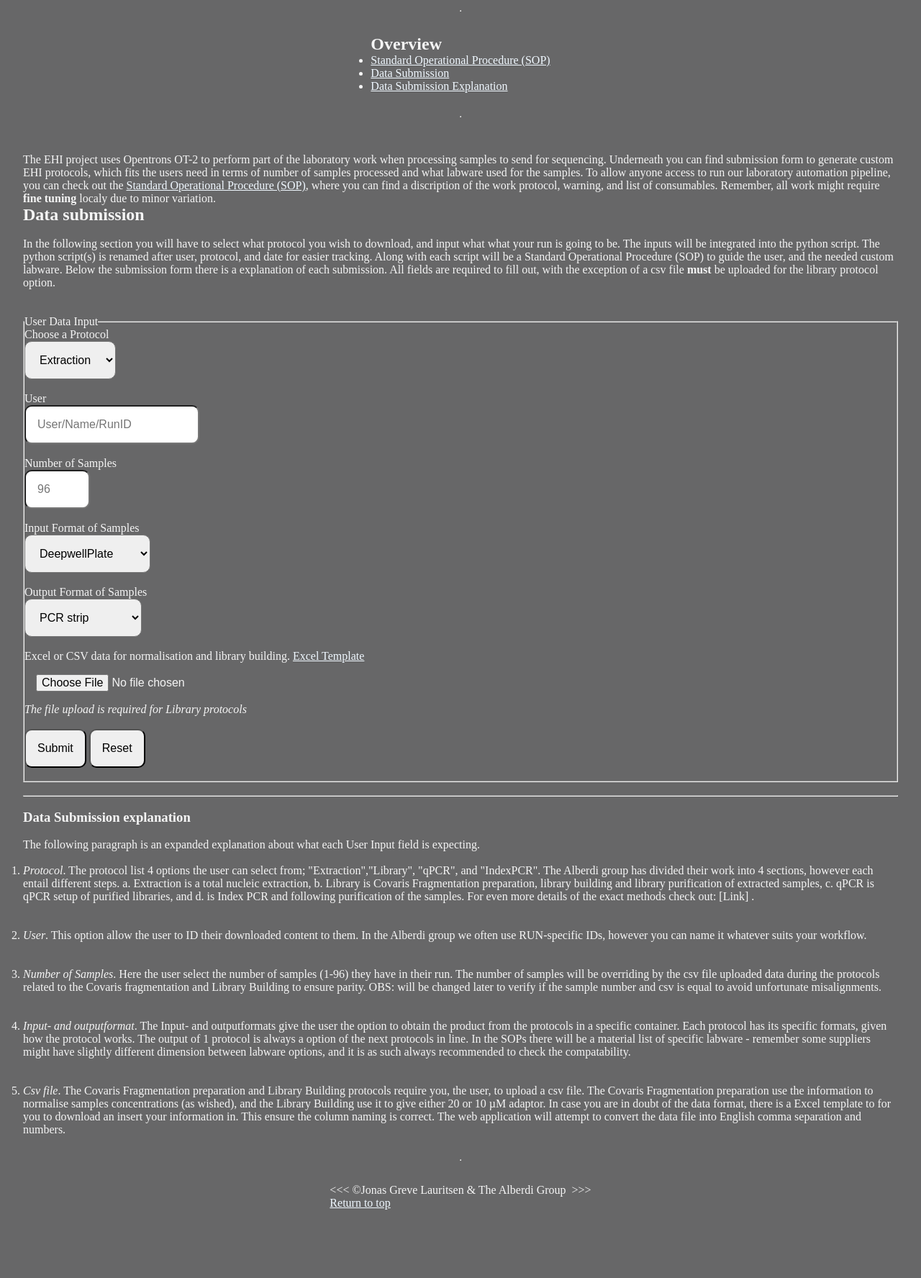
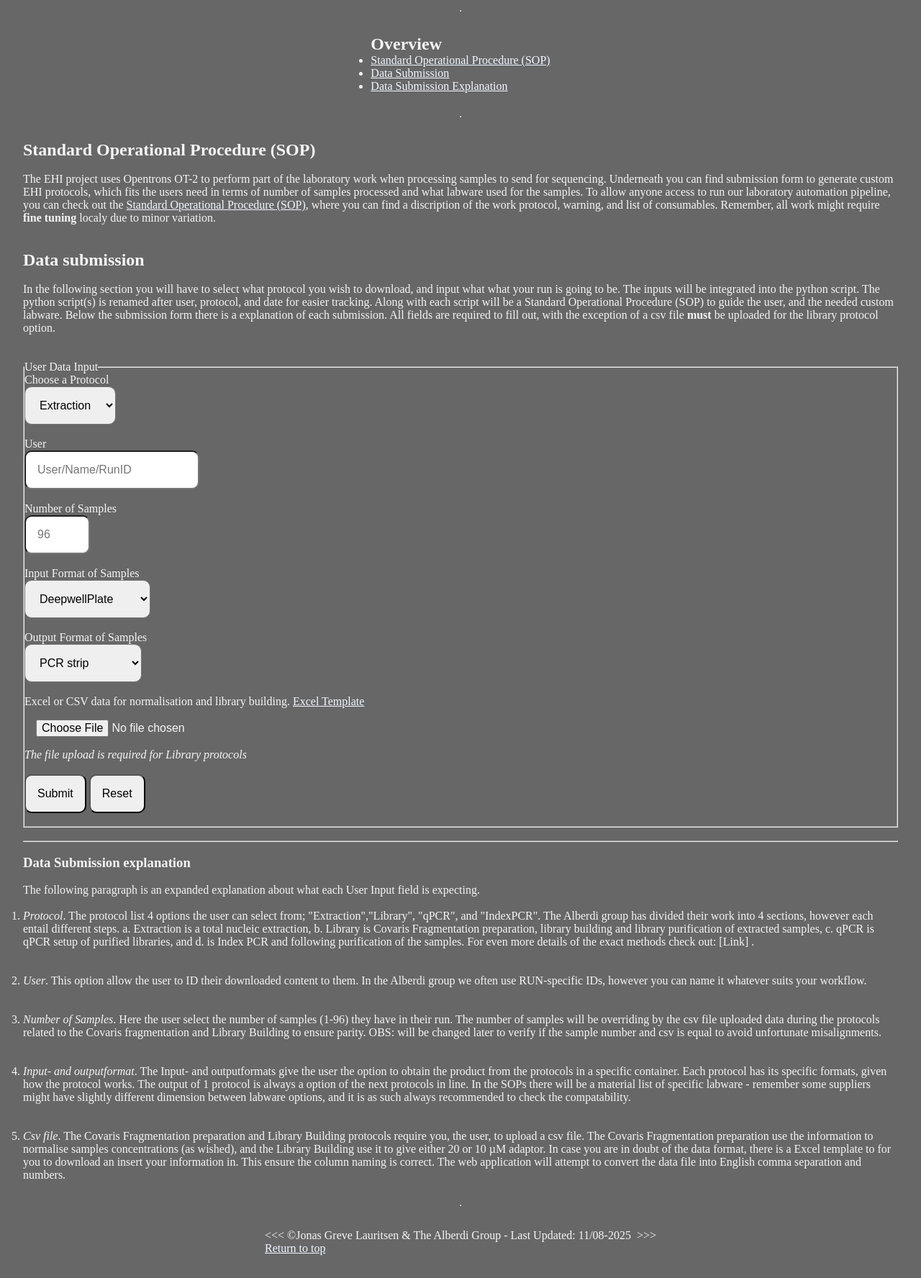
Before and after one commit to KU-JonasL/OT2_Website, a Flask app: page / in a window 1280 px wide. Shown: the part 295-2071 px from the top of the page at 72% size. Before the commit the page ends 1976 px from the top, so only its background shows below. Run offline with Flask 3, Linux system fonts and the light colour scheme.

Commit message:
Corrected webpage SOP segments

```diff
--- a/template/index.html
+++ b/template/index.html
@@ -32,7 +32,7 @@
     <nav aria-label="primary-navigation">
         <h2>Overview</h2>
         <ul>
-            <li><a href="SOP">Standard Operational Procedure (SOP)</a></li>
+            <li><a href="#SOP">Standard Operational Procedure (SOP)</a></li>
             <li><a href="#Datasubmission">Data Submission</a></li>
             <li><a href="#Explanation">Data Submission Explanation</a></li>
         </ul>
@@ -44,9 +44,13 @@
 
         <article>
             <section id="SOP">
+                <h2>Standard Operational Procedure (SOP)</h2>
                 <br>
                 <p> The EHI project uses Opentrons OT-2 to perform part of the laboratory work when processing samples to send for sequencing. Underneath you can find submission form to generate custom EHI protocols, which fits the users need in terms of number of samples processed and what labware used for the samples. To allow anyone access to run our laboratory automation pipeline, you can check out the <a href="static\SOPs\SOP_Template_V1.1.pdf">Standard Operational Procedure (SOP)</a>, where you can find a discription of the work protocol, warning, and list of consumables. Remember, all work might require <strong>fine tuning</strong> localy due to minor variation.
                 </p>
+
+                <br><br>
+
             </section>
 
 
@@ -202,7 +206,7 @@
     <hr>
 
     <footer>
-    <p>&lt;&lt;&lt;&nbsp;&copy;Jonas Greve Lauritsen & The Alberdi Group &nbsp;&gt;&gt;&gt;</p>
+    <p>&lt;&lt;&lt;&nbsp;&copy;Jonas Greve Lauritsen & The Alberdi Group - Last Updated: 11/08-2025 &nbsp;&gt;&gt;&gt;</p>
     <p><a href="#">Return to top</a></p>
     </footer>
 
```
Also changed, not shown: template/csv-not-found.html (+6 -2 lines).
